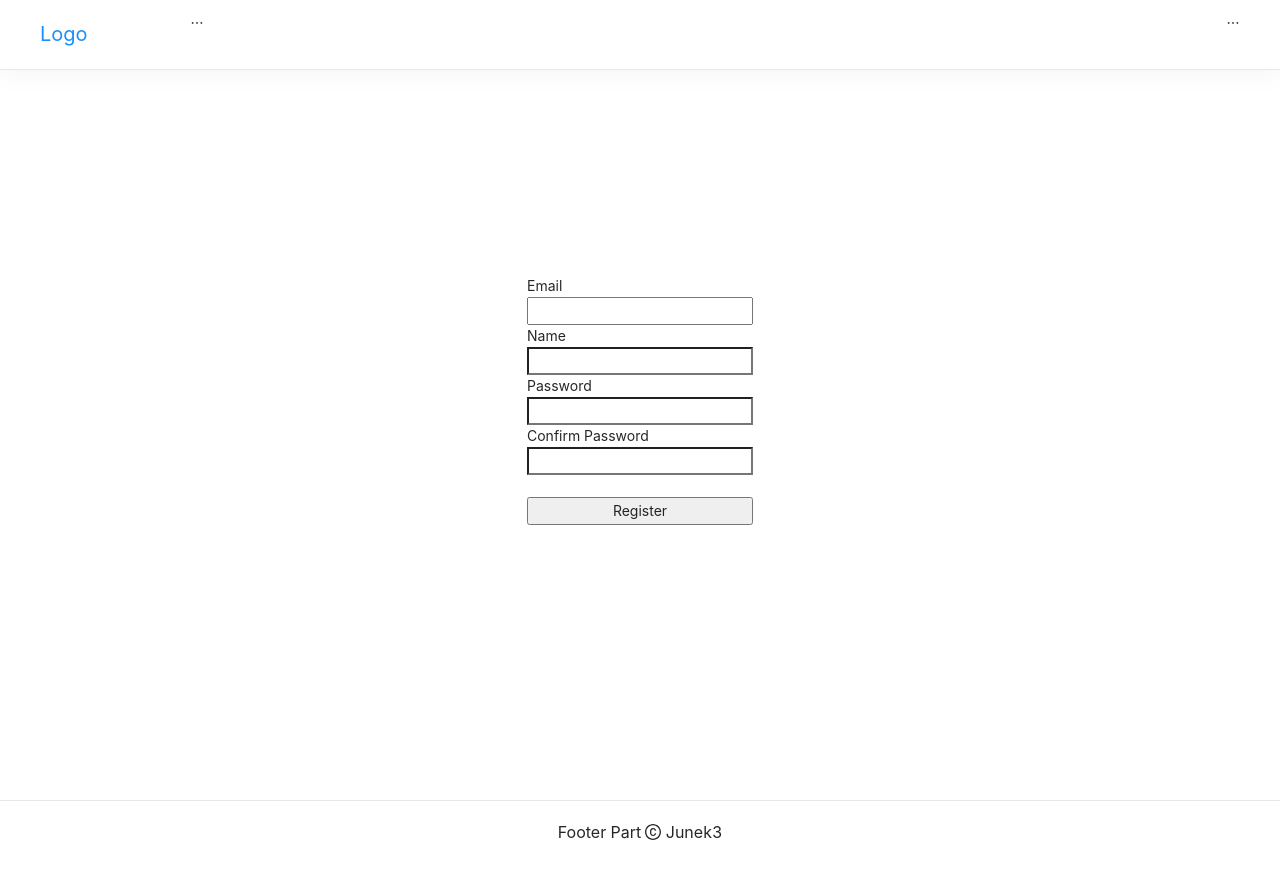
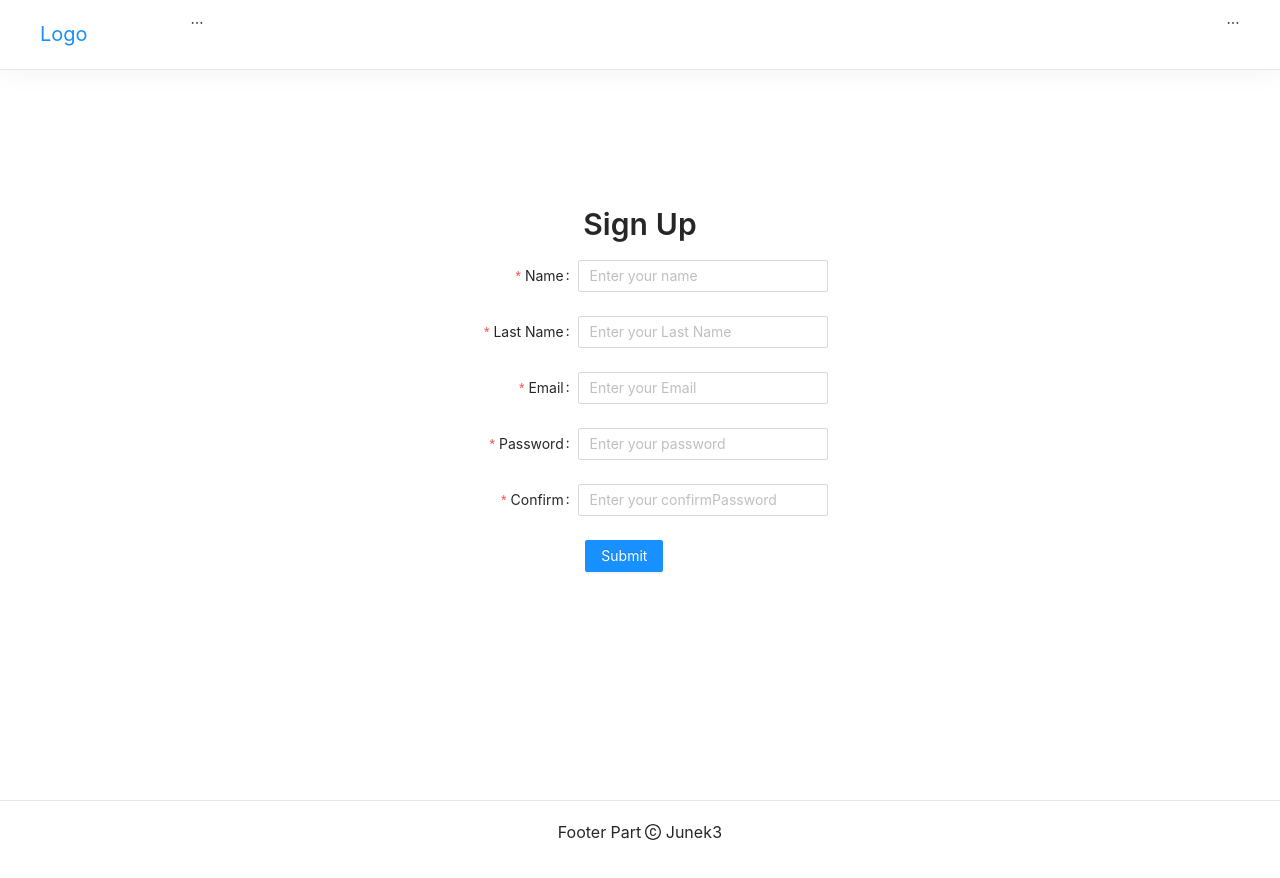
Before and after one commit to JuneK3/mern-boilerplate, a React (Create React App) app in the folder client/: page /register in a window 1280 px wide. Built offline with nearby package versions, Linux system fonts and the light colour scheme; no server answers.

Commit message:
Update Login Page UI && Sign Up Page UI

```diff
--- a/client/src/components/views/LoginPage/LoginPage.js
+++ b/client/src/components/views/LoginPage/LoginPage.js
@@ -2,6 +2,9 @@ import React, { useState } from 'react';
 import { useDispatch } from 'react-redux';
 import { withRouter } from 'react-router-dom';
 import { loginUser } from '../../../_actions/user_action';
+import { Form, Input, Button, Checkbox, Typography } from 'antd';
+import { UserOutlined, LockOutlined } from '@ant-design/icons';
+const { Title } = Typography;
 
 function LoginPage({ history }) {
   const dispatch = useDispatch();
@@ -32,22 +35,57 @@ function LoginPage({ history }) {
     <div
       style={{
         display: 'flex',
+        flexDirection: 'column',
         justifyContent: 'center',
         alignItems: 'center',
         width: '100%',
         height: '100vh',
       }}>
-      <form
-        method='post'
-        style={{ display: 'flex', flexDirection: 'column' }}
-        onSubmit={submitHandler}>
-        <label>Email</label>
-        <input type='email' value={email} onChange={emailHandler} />
-        <label>Password</label>
-        <input type='password' value={password} onChange={passwordHandler} />
-        <br />
-        <button type='submit'>Login</button>
-      </form>
+      <Title level={2}>Log In</Title>
+      <Form style={{ width: '350px' }}>
+        <Form.Item required>
+          <Input
+            id='email'
+            prefix={<UserOutlined style={{ color: 'rgba(0,0,0,.25)' }} />}
+            placeholder='Enter your email'
+            type='email'
+            value={email}
+            onChange={emailHandler}
+            className='text-input'
+          />
+        </Form.Item>
+        <Form.Item required>
+          <Input
+            id='password'
+            prefix={<LockOutlined style={{ color: 'rgba(0,0,0,.25)' }} />}
+            placeholder='Enter your password'
+            type='password'
+            value={password}
+            onChange={passwordHandler}
+            className='text-input'
+          />
+        </Form.Item>
+        <Form.Item>
+          <Checkbox id='rememberMe'>Remember me</Checkbox>
+          <a
+            className='login-form-forgot'
+            href='/reset_user'
+            style={{ float: 'right' }}>
+            forgot password
+          </a>
+          <div>
+            <Button
+              type='primary'
+              htmlType='submit'
+              className='login-form-button'
+              style={{ minWidth: '100%' }}
+              onClick={submitHandler}>
+              Log in
+            </Button>
+          </div>
+          Or <a href='/register'>register now!</a>
+        </Form.Item>
+      </Form>
     </div>
   );
 }
--- a/client/src/components/views/NavBar/Sections/RightMenu.js
+++ b/client/src/components/views/NavBar/Sections/RightMenu.js
@@ -16,7 +16,6 @@ function RightMenu(props) {
       }
     });
   };
-  console.log(user);
 
   if (user.userData && !user.userData.isAuth) {
     return (
--- a/client/src/components/views/RegisterPage/RegisterPage.js
+++ b/client/src/components/views/RegisterPage/RegisterPage.js
@@ -2,11 +2,38 @@ import React, { useState } from 'react';
 import { useDispatch } from 'react-redux';
 import { withRouter } from 'react-router-dom';
 import { registerUser } from '../../../_actions/user_action';
+import { Form, Input, Button, Typography } from 'antd';
+const { Title } = Typography;
 
-function LoginPage({ history }) {
+const formItemLayout = {
+  labelCol: {
+    xs: { span: 24 },
+    sm: { span: 8 },
+  },
+  wrapperCol: {
+    xs: { span: 24 },
+    sm: { span: 16 },
+  },
+};
+
+const tailFormItemLayout = {
+  wrapperCol: {
+    xs: {
+      span: 24,
+      offset: 0,
+    },
+    sm: {
+      span: 16,
+      offset: 3,
+    },
+  },
+};
+
+function RegisterPage({ history }) {
   const dispatch = useDispatch();
   const [email, setEmail] = useState('');
   const [name, setName] = useState('');
+  const [lastName, setLastName] = useState('');
   const [password, setPassword] = useState('');
   const [confirmPassword, setConfirmPassword] = useState('');
 
@@ -16,6 +43,10 @@ function LoginPage({ history }) {
 
   const nameHandler = (e) => {
     setName(e.target.value);
+  };
+
+  const lastNameHandler = (e) => {
+    setLastName(e.target.value);
   };
 
   const passwordHandler = (e) => {
@@ -34,6 +65,7 @@ function LoginPage({ history }) {
     const body = {
       email,
       name,
+      lastName,
       password,
       confirmPassword,
     };
@@ -52,32 +84,81 @@ function LoginPage({ history }) {
     <div
       style={{
         display: 'flex',
+        flexDirection: 'column',
         justifyContent: 'center',
         alignItems: 'center',
         width: '100%',
         height: '100vh',
       }}>
-      <form
-        method='post'
-        style={{ display: 'flex', flexDirection: 'column' }}
-        onSubmit={submitHandler}>
-        <label>Email</label>
-        <input type='email' value={email} onChange={emailHandler} />
-        <label>Name</label>
-        <input type='text' value={name} onChange={nameHandler} />
-        <label>Password</label>
-        <input type='password' value={password} onChange={passwordHandler} />
-        <label>Confirm Password</label>
-        <input
-          type='password'
-          value={confirmPassword}
-          onChange={confirmPasswordHandler}
-        />
-        <br />
-        <button type='submit'>Register</button>
-      </form>
+      <Title level={2}>Sign Up</Title>
+      <Form
+        style={{
+          width: '375px',
+          display: 'inline-block',
+          textAlign: 'center',
+        }}
+        {...formItemLayout}>
+        <Form.Item required label='Name'>
+          <Input
+            id='name'
+            placeholder='Enter your name'
+            type='text'
+            value={name}
+            onChange={nameHandler}
+            className='text-input'
+          />
+        </Form.Item>
+        <Form.Item required label='Last Name'>
+          <Input
+            id='lastName'
+            placeholder='Enter your Last Name'
+            type='text'
+            value={lastName}
+            onChange={lastNameHandler}
+            className='text-input'
+          />
+        </Form.Item>
+        <Form.Item required label='Email'>
+          <Input
+            id='email'
+            placeholder='Enter your Email'
+            type='email'
+            value={email}
+            onChange={emailHandler}
+            className='text-input'
+          />
+        </Form.Item>
+        <Form.Item required label='Password'>
+          <Input
+            id='password'
+            placeholder='Enter your password'
+            type='password'
+            value={password}
+            onChange={passwordHandler}
+            className='text-input'
+          />
+        </Form.Item>
+        <Form.Item required label='Confirm'>
+          <Input
+            id='confirmPassword'
+            placeholder='Enter your confirmPassword'
+            type='password'
+            value={confirmPassword}
+            onChange={confirmPasswordHandler}
+            className='text-input'
+          />
+        </Form.Item>
+        <Form.Item {...tailFormItemLayout}>
+          <Button
+            onClick={submitHandler}
+            type='primary'
+            className='register-form-button'>
+            Submit
+          </Button>
+        </Form.Item>
+      </Form>
     </div>
   );
 }
 
-export default withRouter(LoginPage);
+export default withRouter(RegisterPage);
```
